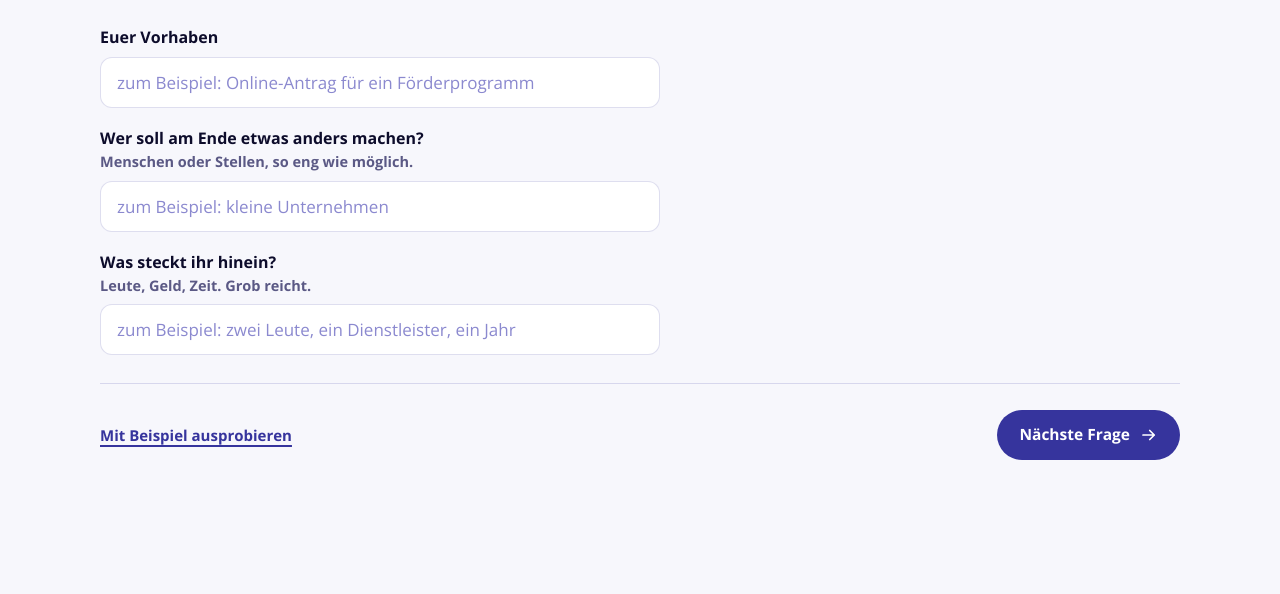
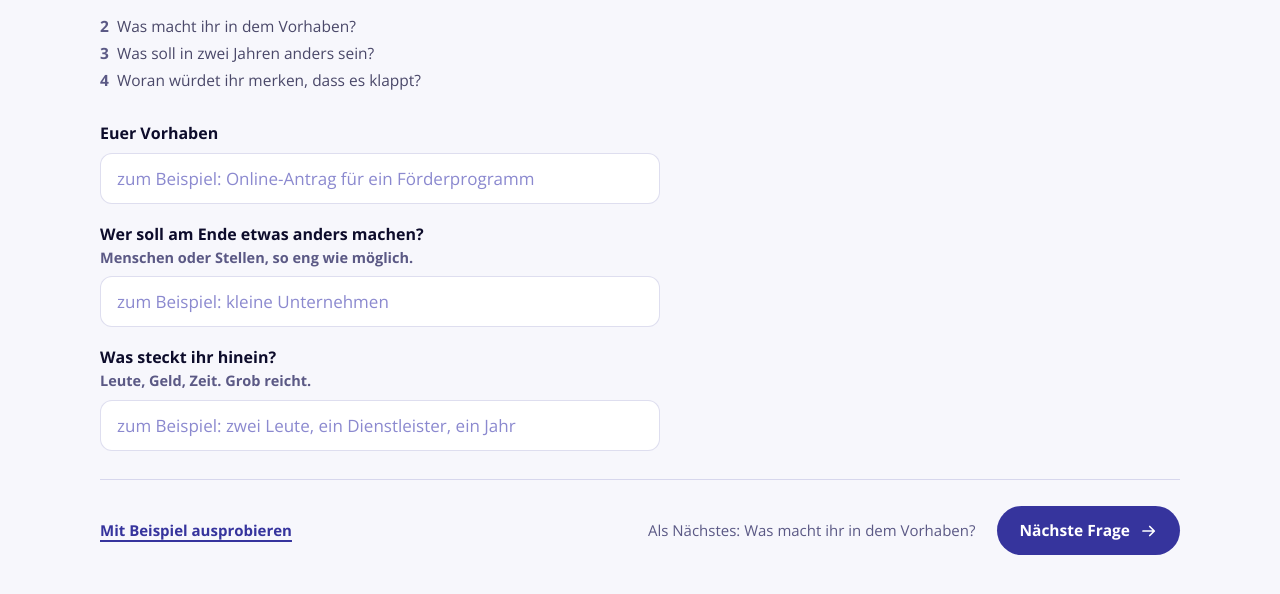
Before and after one commit to julelabs/wirkungswerkstatt, a plain HTML site: page wirkungstreppe.html in a window 1280 px wide. Shown: the part 338-932 px from the top of the page. Before the commit the page ends 846 px from the top, so only its background shows below. Drawn offline with Linux system fonts and the light colour scheme; a web font is replaced by a local one.

Commit message:
Stand 20.11.2026

```diff
--- a/wirkungstreppe.html
+++ b/wirkungstreppe.html
@@ -24,6 +24,10 @@
 
   .kopf { padding-top: clamp(22px, 3vw, 36px); }
   .zaehler { font-family: var(--display); font-weight: 700; font-size: 14px; color: var(--fg-muted); margin-bottom: 10px; }
+  .vorschau { list-style: none; margin-top: 18px; display: grid; gap: 4px; max-width: 560px; font-size: 15.5px; color: var(--fg-2); }
+  .vorschau b { font-family: var(--display); font-weight: 700; color: var(--fg-muted); margin-right: 8px; }
+  .rechts { display: flex; align-items: center; gap: 12px 22px; flex-wrap: wrap; justify-content: flex-end; }
+  .als-naechstes { font-size: 15px; color: var(--fg-muted); }
   .unter { font-family: var(--display); font-weight: 300; font-size: clamp(19px, 1.8vw, 22px); line-height: 1.45; color: var(--fg); max-width: 34em; margin-top: 12px; }
 
   .sammeln { display: grid; grid-template-columns: minmax(0, 1fr) minmax(240px, 290px); gap: 32px clamp(40px, 6vw, 96px); align-items: start; padding-top: clamp(22px, 3vw, 36px); min-height: 430px; }
@@ -253,6 +257,7 @@
         '<p class="zaehler">Sammeln · Frage 1 von 4</p>' +
         '<h1>Worum geht es, und für wen macht ihr das?</h1>' +
         '<p class="unter">Vier kurze Fragen. Aus jeder Antwort wird eine Karte. Grob reicht, im nächsten Schritt sortiert ihr sie.</p>' +
+        '<ol class="vorschau" aria-label="Danach fragen wir">' + FRAGEN.slice(1).map(function (f, i) { return '<li><b>' + (i + 2) + '</b>' + esc(mitZg(f.frage)) + '</li>'; }).join('') + '</ol>' +
         '<div class="felder">' +
           '<div class="feld"><label for="fVorhaben">Euer Vorhaben</label><input type="text" id="fVorhaben" autocomplete="off" placeholder="zum Beispiel: Online-Antrag für ein Förderprogramm" value="' + esc(S.vorhaben) + '"></div>' +
           '<div class="feld"><label for="fZg">Wer soll am Ende etwas anders machen?<span class="hilfe">Menschen oder Stellen, so eng wie möglich.</span></label><input type="text" id="fZg" autocomplete="off" placeholder="zum Beispiel: kleine Unternehmen" value="' + esc(S.zg) + '"></div>' +
@@ -295,8 +300,10 @@
       if (S.karten.length || S.vorhaben) links += '<button type="button" class="leiser-weg" id="reset">' + (resetGefragt ? 'Wirklich alles löschen?' : 'Von vorn anfangen') + '</button>';
     }
     var letzte = S.frage === FRAGEN.length - 1;
+    var naechstes = letzte ? 'Danach legt ihr die Karten auf die Treppe.' : 'Als Nächstes: ' + mitZg(FRAGEN[S.frage + 1].frage);
     $('fuss').innerHTML = '<div class="links">' + links + '</div>' +
-      '<button class="haupt" type="button" id="weiter">' + (letzte ? 'Weiter: Sortieren' : 'Nächste Frage') + PFEIL + '</button>';
+      '<div class="rechts"><span class="als-naechstes">' + esc(naechstes) + '</span>' +
+      '<button class="haupt" type="button" id="weiter">' + (letzte ? 'Weiter: Sortieren' : 'Nächste Frage') + PFEIL + '</button></div>';
     if ($('zurueck')) $('zurueck').onclick = function () { S.frage--; frischId = null; speichern(); render(); };
     if ($('bsp')) $('bsp').onclick = function () { S = beispiel(); S.frage = 1; frischId = null; speichern(); render(); };
     if ($('reset')) $('reset').onclick = function () {
```
Also changed, not shown: index.html (+11 -11 lines).
